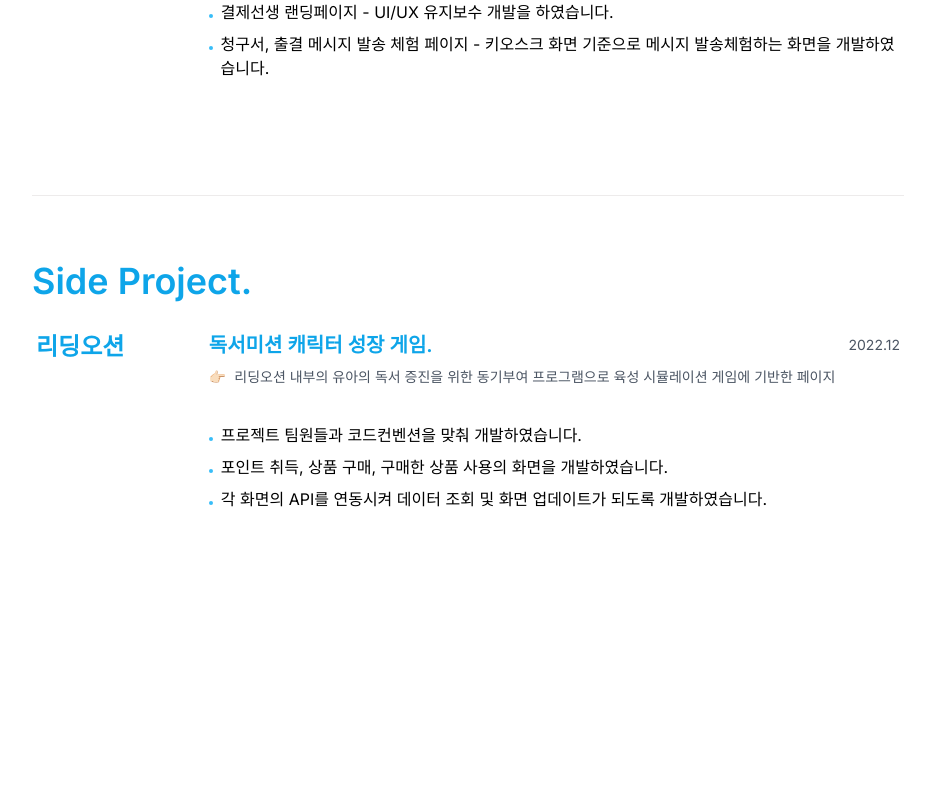
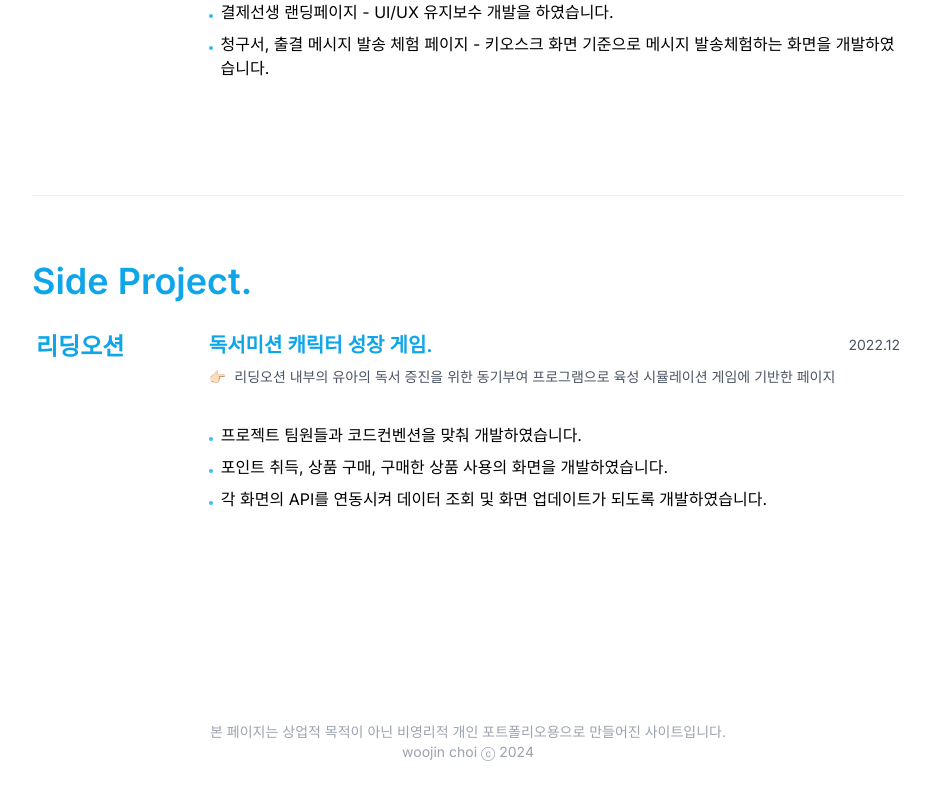
Before and after one commit to Jinny1130/resume, a Next.js app: page / in a window 1280 px wide. Shown: the part 2637-3437 px from the top of the page, without its empty margins (172-1107 px from the left). Before the commit the page ends 3359 px from the top, so only its background shows below. Built offline with nearby package versions, Linux system fonts and the light colour scheme.

Commit message:
[ADD] footer 영역 추가

```diff
--- a/src/app/page.tsx
+++ b/src/app/page.tsx
@@ -5,12 +5,14 @@
 import Career from "@/components/section/Career";
 import WorkExperience from "@/components/section/WorkExperience";
 import SideProject from "@/components/section/SideProject";
+import Footer from '@/components/common/Footer';
 
 export default function Home() {
     return (
         <div>
             <Header />
-            <div className="resume-wrap max-w-4xl py-24 px-3 mx-auto">
+
+            <div className="resume-wrap max-w-4xl pt-24 px-3 mx-auto">
 
                 <div className="name-wrap flex items-center w-full">
                     <i className="block w-2 h-12 bg-sky-200 mr-1.5"/>
@@ -26,6 +28,8 @@
                 <WorkExperience />
                 <SideProject />
             </div>
+
+            <Footer />
         </div>
     );
 }
--- /dev/null
+++ b/src/components/common/Footer.tsx
@@ -0,0 +1,10 @@
+const Footer = () => {
+    return (
+        <div className="max-w-4xl mx-auto flex flex-col items-center justify-center py-24 text-gray-400 text-sm">
+            <p>본 페이지는 상업적 목적이 아닌 비영리적 개인 포트폴리오용으로 만들어진 사이트입니다.</p>
+            <p>woojin choi ⓒ 2024</p>
+        </div>
+    )
+}
+
+export default Footer
--- a/src/components/section/WorkExperience.tsx
+++ b/src/components/section/WorkExperience.tsx
@@ -66,7 +66,7 @@
                     {
                         experienceList.map( (exp, index) => {
                             return (
-                                <div className={`pb-8 ${index < (experienceList.length - 1) ? 'border-bottom-gray' : index === (experienceList.length - 1) ? 'pb-0'  : ''}`}>
+                                <div key={`exp_${index}`} className={`pb-8 ${index < (experienceList.length - 1) ? 'border-bottom-gray' : index === (experienceList.length - 1) ? 'pb-0'  : ''}`}>
                                     <div className={`w-full flex items-center justify-between pb-2 ${index === 0 ? 'pt-4' : 'pt-8'}`}>
                                         <Title title={exp.title} size="S" />
                                         <p className="text-sm text-gray-600">{ exp.period }</p>
@@ -76,9 +76,9 @@
 
                                     <div className="pt-8">
                                         {
-                                            exp.describe.map( (desc) => {
+                                            exp.describe.map( (desc, index) => {
                                                 return (
-                                                    <DotWithText sideText={desc} textSize="base"/>
+                                                    <DotWithText key={`exp_desc_${index}`} sideText={desc} textSize="base"/>
                                                 )
                                             })
                                         }
```
